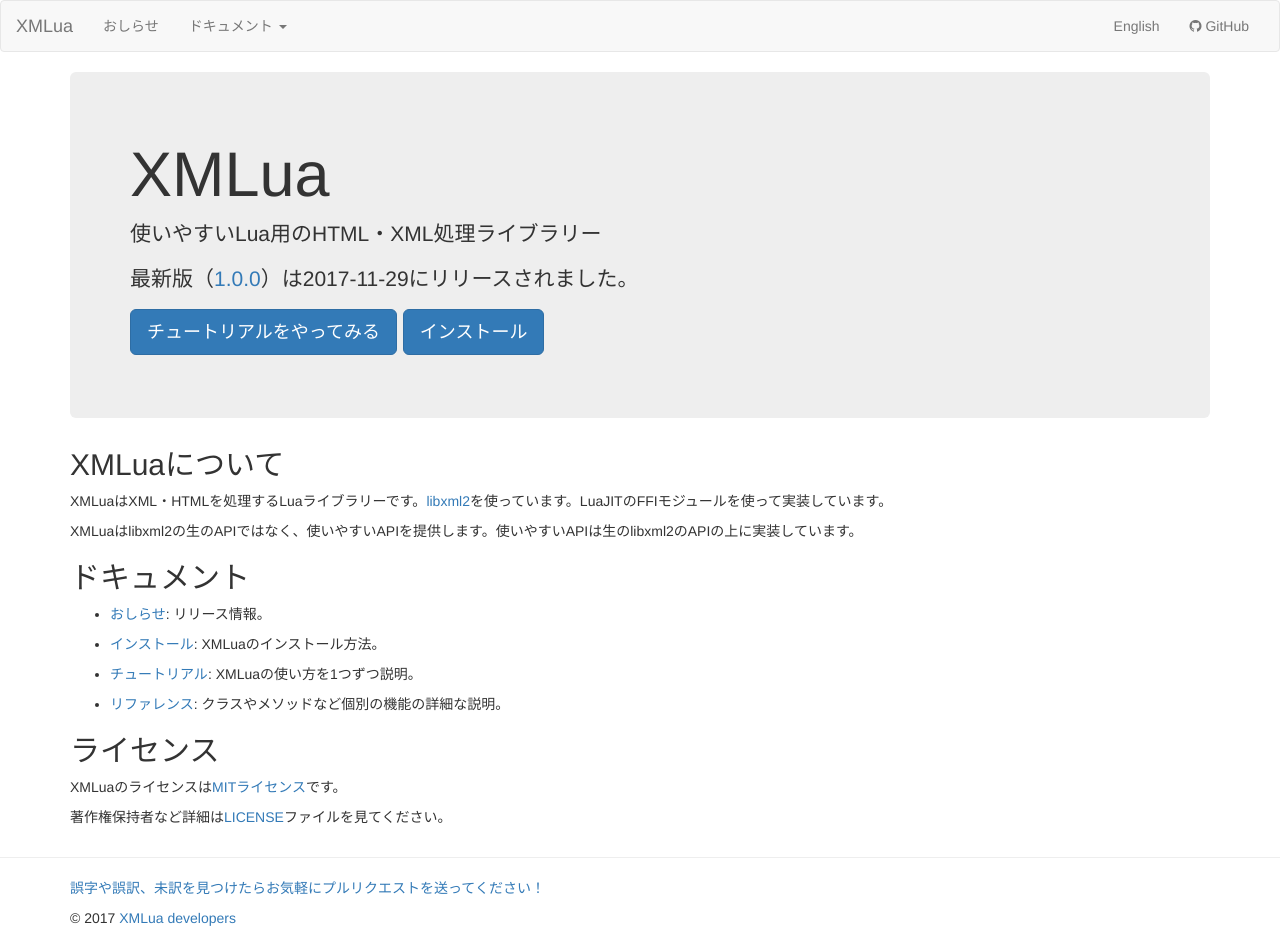
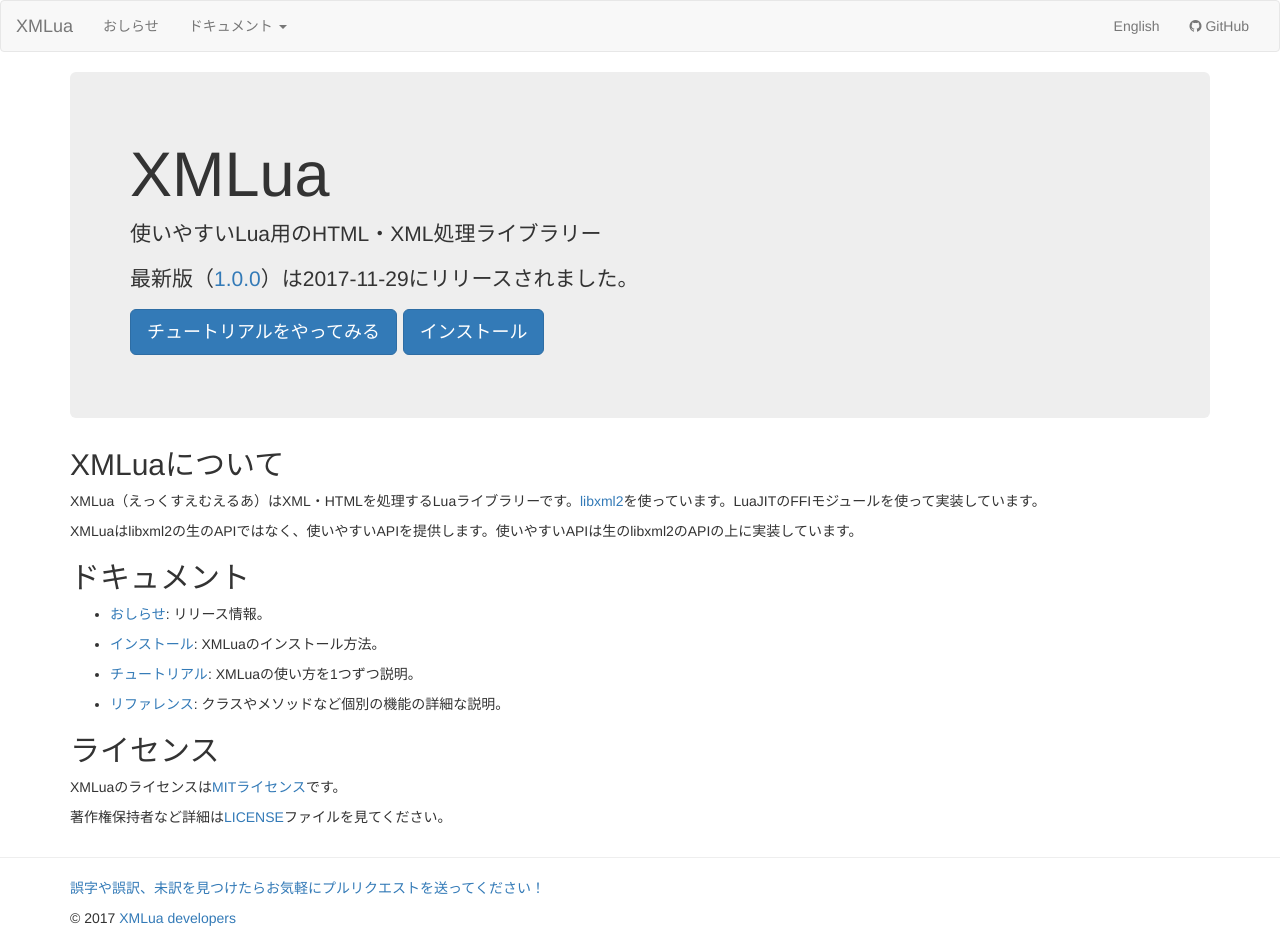
Before and after one commit to clear-code/xmlua, a Jekyll site: the page built from docs/ja/index.md, in a window 1280 px wide. Built offline with Jekyll 4.4.1, drawn with Linux system fonts in a browser that asks for light colours.

Commit message:
doc ja: add pronounce

```diff
--- a/docs/ja/index.md
+++ b/docs/ja/index.md
@@ -19,7 +19,7 @@ title: none
 
 ## XMLuaについて {#about}
 
-XMLuaはXML・HTMLを処理するLuaライブラリーです。[libxml2](http://xmlsoft.org/)を使っています。LuaJITのFFIモジュールを使って実装しています。
+XMLua（えっくすえむえるあ）はXML・HTMLを処理するLuaライブラリーです。[libxml2](http://xmlsoft.org/)を使っています。LuaJITのFFIモジュールを使って実装しています。
 
 XMLuaはlibxml2の生のAPIではなく、使いやすいAPIを提供します。使いやすいAPIは生のlibxml2のAPIの上に実装しています。
 
```
Also changed, not shown: 1 other file.
